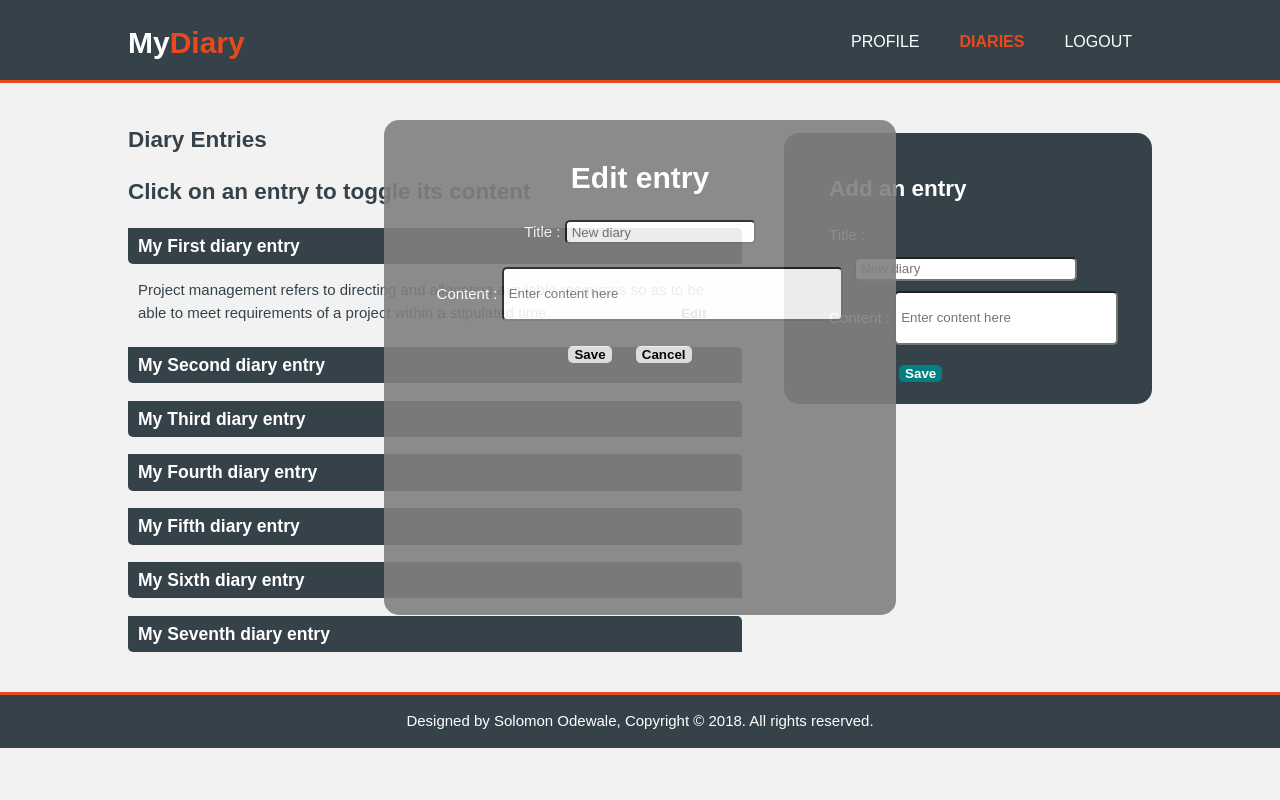
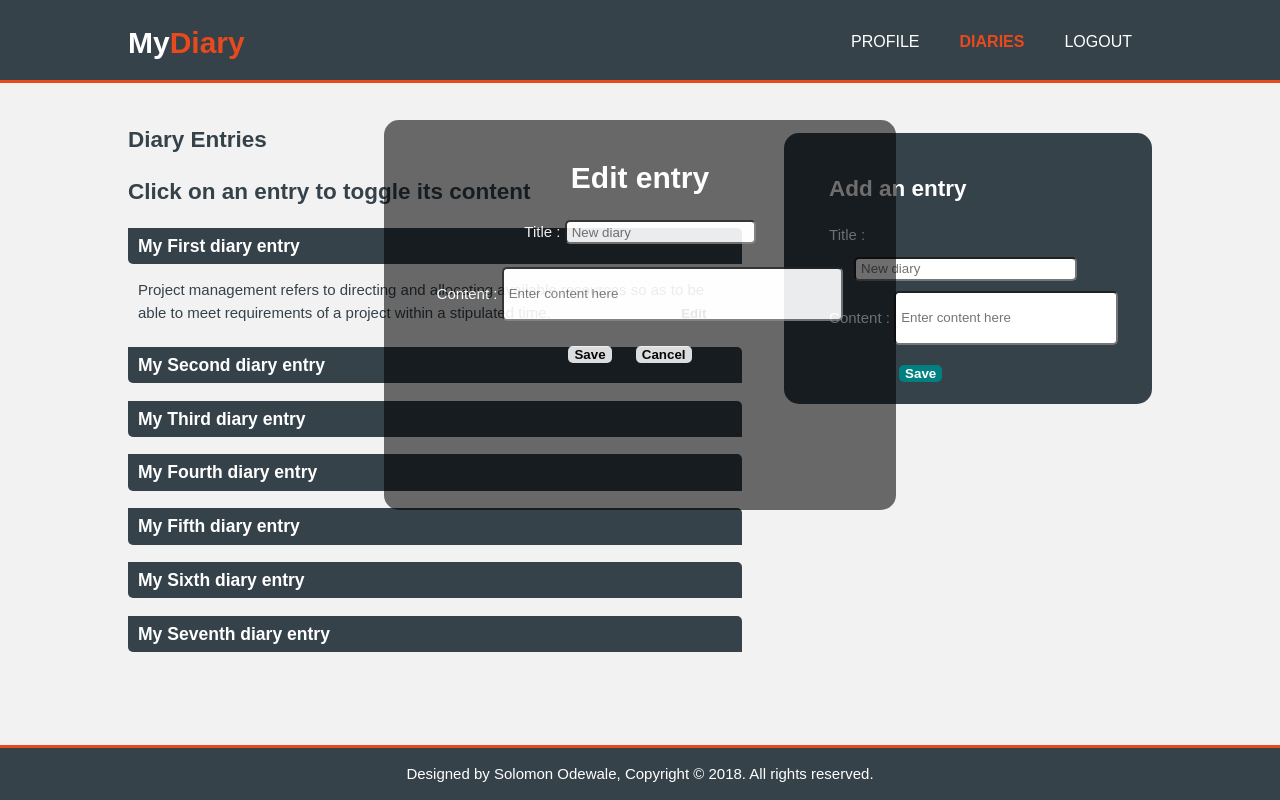
Before and after one commit to seunmeme/MyDiary, a website: page UI/diaries.html in a window 1280 px wide. Both pictures are taken after a click on the button "Edit". Drawn offline with Linux system fonts and the light colour scheme.

Commit message:
rearranged some divs in my UI

```diff
--- a/UI/css/style.css
+++ b/UI/css/style.css
@@ -56,7 +56,7 @@ header a:hover{
 
 /* Showcase */
 #showcase {
-    min-height: 520px;
+    min-height: 620px;
     background: url("../images/diary1.jpg") no-repeat 0 -50px;
     text-align: center;
     color: #35424a
@@ -84,7 +84,6 @@ header a:hover{
     padding-bottom: 25px;
     color: #fff;
     background: #35424a;
-
 }
 #form input {
     width: 80%;
@@ -243,17 +242,22 @@ aside {
 }
 
  /* Modal */
- .modal {
+ #modal {
     position: fixed;
-    left: 0;
-    top: 0;
-    width: 190%;
-    height: 100%;
-    background-color: rgba(0, 0, 0, 0.5);
-    opacity: 0;
-    visibility: hidden;
-    transform: scale(1.1);
-    transition: visibility 0s linear 0.25s, opacity 0.25s 0s, transform 0.25s;
+    left: 30%;
+    top: 80px;
+    z-index: 9000;
+    margin: auto;
+    margin-top: 40px;
+    padding-top: 15px;
+    padding-bottom: 15px;
+    width: 40%;
+    height: 45%;
+    text-align: center;
+    color: #fff;
+    background-color: rgba(0, 0, 0, 0.63);
+    opacity: 0.9;
+    border-radius: 15px;
 }
 
 #close-button {
@@ -264,29 +268,34 @@ aside {
     cursor: pointer;
     border-radius: 0.25rem;
     background-color: lightgray;
+    margin: 10px
 }
 #close-button:hover {
     background-color: darkgray;
 }
 #cover-div {
     position: fixed;
-    top: 80px;
     left: 30%;
+    top: 30px;
     z-index: 9000;
     margin: auto;
     margin-top: 40px;
     padding-top: 15px;
     width: 40%;
-    height: 60%;
+    height: auto;
     text-align: center;
     color: #fff;
-    background-color: gray;
+    background-color: rgba(0, 0, 0, 0.068);
     opacity: 0.9;
     border-radius: 15px;
   }
 
 /* Footer */
 footer {
+    position: fixed;
+    bottom: 0px;
+    right: 0px;
+    left: 0px;
     background-color: #35424a;
     color: #fff;
     padding: 10px auto;
@@ -308,7 +317,7 @@ footer {
     #showcase h1 {
         margin-top: 80px
     }
-    #form .fields button, #sidebar, #showcase button, #sidebar button, #reg, #login, .buttons span {
+    #form .fields button, #sidebar, #cover-div, #showcase button, #sidebar button, #reg, #login, .buttons span {
         display: block;
         width: 80%;
         margin: auto;
--- a/UI/diaries.html
+++ b/UI/diaries.html
@@ -95,7 +95,7 @@
             </form>
         </aside>
     </div>
-    <div id="cover-div" class="hide">
+    <div id="modal"  class="hide">
         <form action="" method="post">
             <h1>Edit entry</h1>
             <label>Title : </label>
--- a/UI/js/script.js
+++ b/UI/js/script.js
@@ -1,4 +1,4 @@
-const modalclass = document.getElementById('modal');
+const modalClass = document.getElementById('modal');
 const trigger = document.getElementById('trigger');
 const closeButton = document.getElementById('close-button');
 const login = document.getElementById('login');
@@ -48,5 +48,7 @@ if (login) {
 }
 
 edits.forEach((edit) => {
-  edit.addEventListener('click', toggleModal)
+  edit.addEventListener('click', () => {
+    modalClass.classList.toggle('hide');
+      })
 });
```
Also changed, not shown: UI/index.html (+1 -1 lines).
